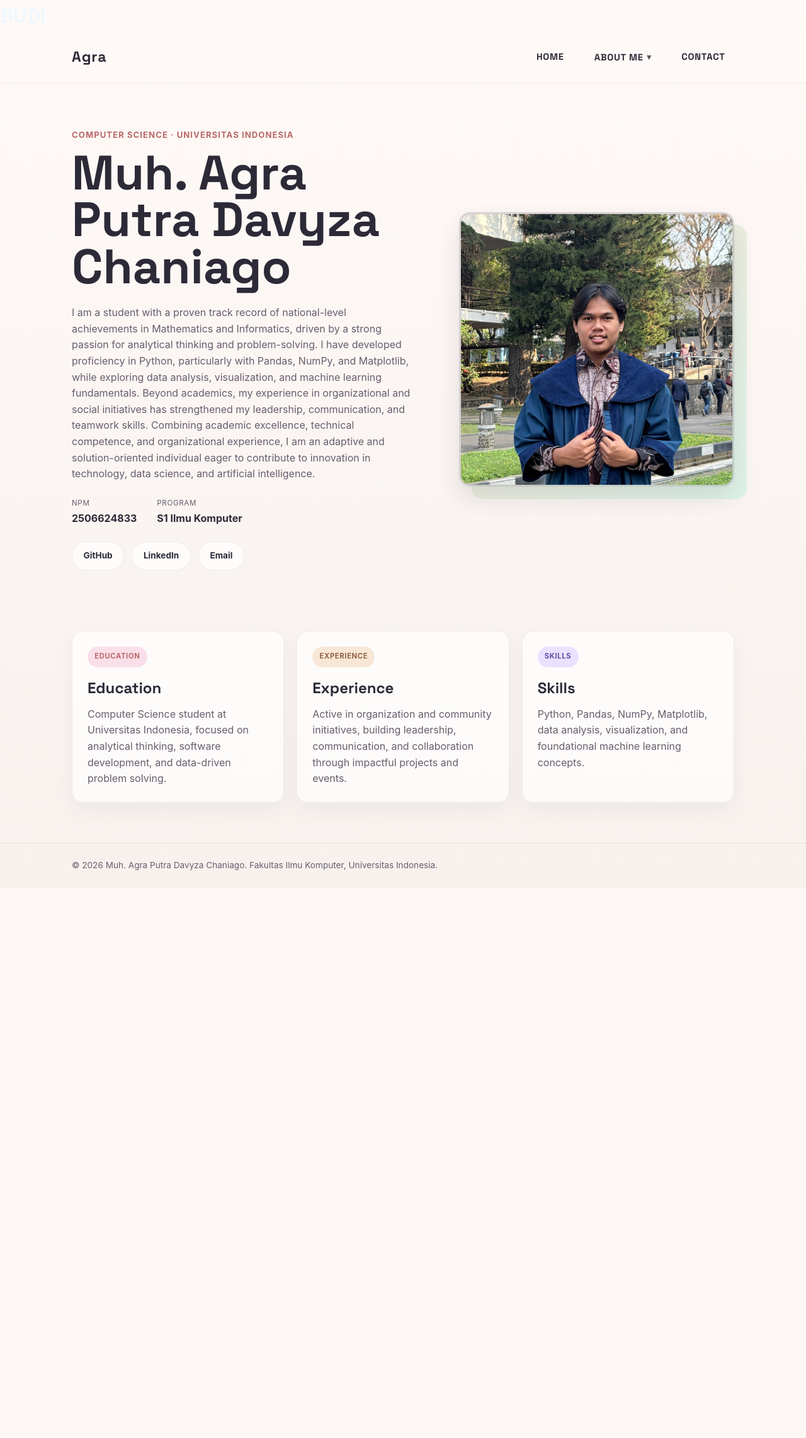
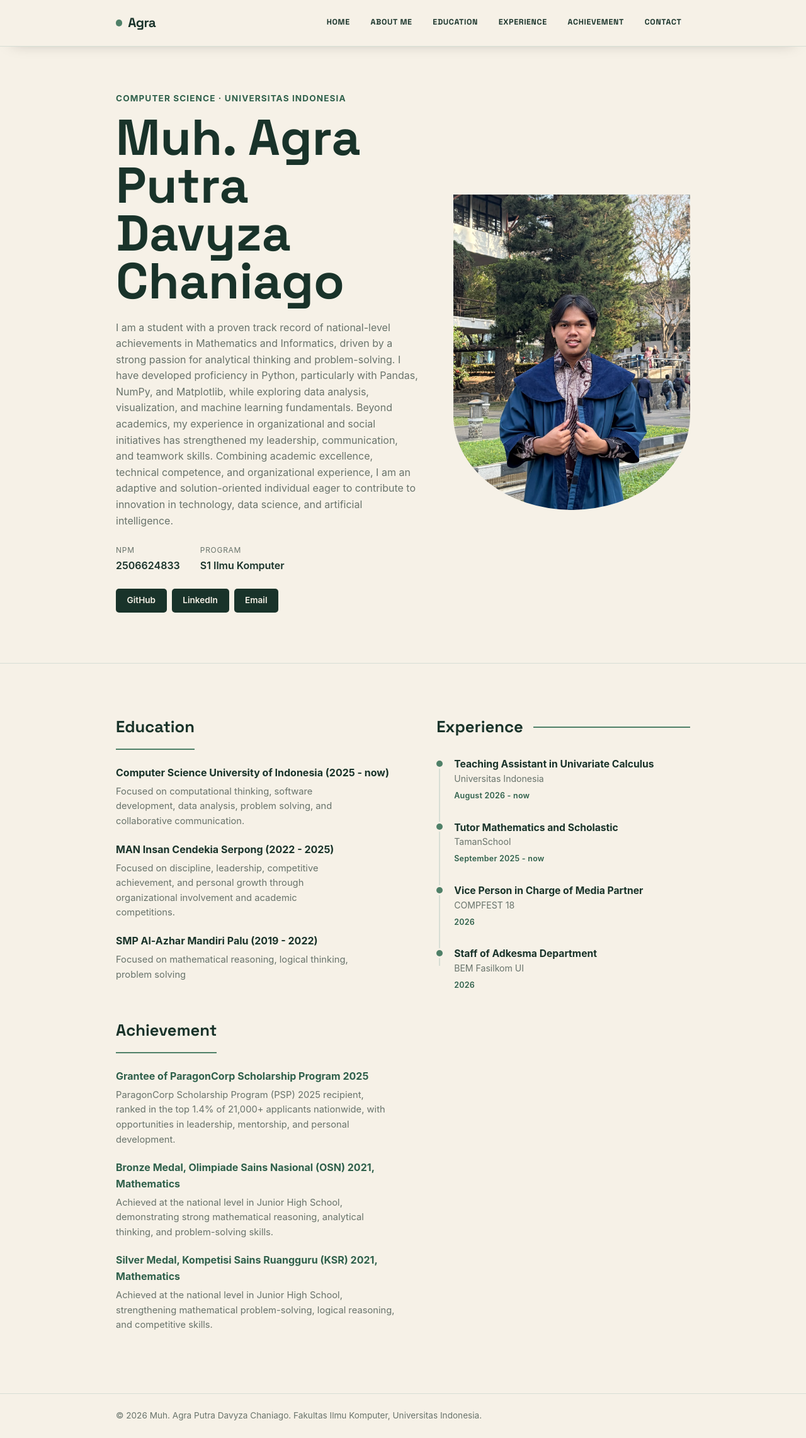
Before and after one commit to Agra-17/myportofolio, a Django app: page / in a window 1280 px wide. Shown: the whole page at 63% size. Before the commit the page ends 1382 px from the top, so only its background shows below. Run offline with Django 5.2, Linux system fonts and the light colour scheme.

Commit message:
Build new Section, Navbar and new UI - Membuat section experience, education dan achievement - Memperbarui tampilan Foto - Menambahkan navbar - Merevisi tampilan website secara keseluruhan

```diff
--- a/static/css/style.css
+++ b/static/css/style.css
@@ -5,37 +5,33 @@
 }
 
 :root {
-    --ink: #2d2a38;
-    --paper: #fffaf7;
-    --soft-rose: #f9dfe9;
-    --soft-peach: #f8e7d6;
-    --soft-lavender: #e9e2ff;
-    --soft-mint: #dff4ea;
-    --accent: #d67d7d;
-    --accent-dark: #b96868;
-    --line: #eadfd6;
-    --text-muted: #665d6c;
-    --card: rgba(255, 255, 255, 0.7);
-    --radius: 18px;
+    --ink: #19332a;
+    --paper: #f6f1e7;
+    --accent: #4f8068;
+    --accent-dark: #2f604b;
+    --line: #d7ded5;
+    --text-muted: #68736b;
+    --radius: 5px;
 }
 
 html {
     scroll-behavior: smooth;
+    scroll-padding-top: 6rem;
 }
 
 body {
     font-family: -apple-system, "Segoe UI", Roboto, Helvetica, Arial, sans-serif;
     color: var(--ink);
-    background: linear-gradient(180deg, #fffaf7 0%, #f7f1ee 100%);
+    background-color: var(--paper);
     line-height: 1.6;
 }
 
-h1, h2, .brand, .dropdown-toggle {
+h1, .brand {
     font-family: "Space Grotesk", -apple-system, sans-serif;
 }
 
 .container {
-    max-width: 1100px;
+    max-width: 960px;
     margin: 0 auto;
     padding: 0 1.5rem;
 }
@@ -44,112 +40,108 @@ h1, h2, .brand, .dropdown-toggle {
     position: sticky;
     top: 0;
     z-index: 50;
-    background: rgba(255, 250, 247, 0.8);
-    backdrop-filter: blur(10px);
-    border-bottom: 1px solid rgba(143, 126, 120, 0.12);
+    background-color: var(--paper);
+    border-bottom: 1px solid var(--line);
+    box-shadow: 0 12px 24px -20px rgba(28, 25, 23, 0.35);
 }
 
 .site-header .container {
     display: flex;
     justify-content: space-between;
     align-items: center;
-    padding: 1.15rem 1.5rem;
+    padding: 1rem 1.5rem;
+    position: relative;
+    gap: 2rem;
+}
+
+.header-inner {
+    overflow-x: auto;
+    scrollbar-width: none;
+}
+
+.header-inner::-webkit-scrollbar {
+    display: none;
 }
 
 .brand {
-    font-size: 1.45rem;
+    display: inline-flex;
+    align-items: center;
+    gap: 0.55rem;
+    font-size: 1.3rem;
     font-weight: 700;
     color: var(--ink);
     text-decoration: none;
-    letter-spacing: 0.04em;
+    letter-spacing: -0.03em;
+    white-space: nowrap;
 }
 
-.main-nav {
-    display: flex;
-    align-items: center;
-    gap: 1.2rem;
+.brand::before {
+    content: "";
+    width: 0.65rem;
+    height: 0.65rem;
+    background-color: var(--accent);
+    border-radius: 50%;
 }
 
-.main-nav > a,
-.dropdown-toggle {
+/* buat navbar */
+
+.site-header nav {
+    display: flex;
+    justify-content: center;
+    align-items: center;
+    gap: 0.35rem;
+    flex-shrink: 0;
+}
+
+.site-header nav a {
+    position: relative;
     font-family: "Space Grotesk", -apple-system, sans-serif;
-    font-size: 0.92rem;
+    font-size: 0.78rem;
     font-weight: 700;
     text-transform: uppercase;
+    text-decoration: none;
     letter-spacing: 0.05em;
-    text-decoration: none;
     color: var(--ink);
-    background: transparent;
-    border: none;
-    cursor: pointer;
-    padding: 0.6rem 0.9rem;
-    border-radius: 999px;
-    transition: all 0.2s ease;
+    padding: 0.65rem 0.85rem;
+    border-radius: var(--radius);
+    transition: color 0.2s ease, background-color 0.2s ease;
 }
 
-.main-nav > a:hover,
-.dropdown-toggle:hover,
-.dropdown-toggle:focus-visible {
+.site-header nav > a:hover,
+.site-header nav > a:focus-visible {
     color: var(--accent-dark);
-    background: rgba(214, 125, 125, 0.08);
-    outline: none;
+    background-color: rgba(79, 128, 104, 0.12);
 }
 
-.nav-dropdown {
-    position: relative;
+@media (max-width: 640px) {
+    .site-header .container {
+        padding: 0.85rem 1.25rem;
     }
 
-.dropdown-toggle {
-    display: inline-flex;
-    align-items: center;
-    gap: 0.35rem;
+    .brand {
+        flex-shrink: 0;
     }
 
-.caret {
-    font-size: 0.8rem;
-    opacity: 0.8;
+    .site-header nav {
+        gap: 0.1rem;
     }
 
-.dropdown-menu {
-    position: absolute;
-    top: calc(100% + 0.75rem);
-    left: 0;
-    display: grid;
-    min-width: 200px;
-    padding: 0.6rem;
-    border: 1px solid rgba(143, 126, 120, 0.12);
-    border-radius: 16px;
-    background: rgba(255, 255, 255, 0.92);
-    box-shadow: 0 18px 40px rgba(64, 56, 70, 0.08);
-    opacity: 0;
-    visibility: hidden;
-    transform: translateY(8px);
-    transition: all 0.2s ease;
+    .site-header nav a {
+        font-size: 0.7rem;
+        padding: 0.55rem 0.6rem;
+        white-space: nowrap;
     }
 
-.nav-dropdown:hover .dropdown-menu,
-.nav-dropdown:focus-within .dropdown-menu {
-    opacity: 1;
-    visibility: visible;
-    transform: translateY(0);
+    .brand {
+        font-size: 1.15rem;
+    }
 }
 
-.dropdown-menu a {
-    padding: 0.75rem 0.85rem;
-    border-radius: 12px;
-    color: var(--ink);
-    text-decoration: none;
-    font-weight: 600;
-    transition: background 0.2s ease, color 0.2s ease;
-}
-
-.dropdown-menu a:hover {
-    background: linear-gradient(135deg, var(--soft-rose), var(--soft-lavender));
-    color: var(--accent-dark);
-}
+/* foto */
 
 .hero {
-    padding: 4.5rem 0 4rem;
+    padding: 4.5rem 0 5rem;
+    scroll-margin-top: 5rem;
 }
 
 .hero-grid {
@@ -170,7 +162,7 @@ h1, h2, .brand, .dropdown-toggle {
 }
 
 .hero-kicker {
-    font-size: 0.82rem;
+    font-size: 0.85rem;
     letter-spacing: 0.08em;
     text-transform: uppercase;
     color: var(--accent-dark);
@@ -179,14 +171,14 @@ h1, h2, .brand, .dropdown-toggle {
 }
 
 .hero-identity h1 {
-    font-size: clamp(2.6rem, 6vw, 5rem);
-    line-height: 0.97;
-    max-width: 540px;
+    font-size: clamp(3rem, 7vw, 5rem);
+    line-height: 0.95;
 }
 
+/* penjelasan bio */
 .bio {
     color: var(--text-muted);
-    max-width: 540px;
+    max-width: 480px;
     margin-bottom: 1.5rem;
 }
 
@@ -197,7 +189,7 @@ h1, h2, .brand, .dropdown-toggle {
 }
 
 .meta-row dt {
-    font-size: 0.72rem;
+    font-size: 0.75rem;
     text-transform: uppercase;
     letter-spacing: 0.06em;
     color: var(--text-muted);
@@ -205,31 +197,29 @@ h1, h2, .brand, .dropdown-toggle {
 }
 
 .meta-row dd {
-    font-weight: 700;
+    font-weight: 600;
 }
 
 .social-links {
     display: flex;
-    gap: 0.75rem;
+    gap: 0.5rem;
     flex-wrap: wrap;
 }
 
 .social-link {
     display: inline-block;
     font-size: 0.85rem;
-    font-weight: 700;
+    font-weight: 600;
     text-decoration: none;
-    color: var(--ink);
-    background: rgba(255, 255, 255, 0.7);
-    border: 1px solid rgba(143, 126, 120, 0.12);
-    border-radius: 999px;
-    padding: 0.7rem 1.1rem;
-    transition: all 0.2s ease;
+    color: var(--paper);
+    background-color: var(--ink);
+    border-radius: var(--radius);
+    padding: 0.5rem 1.1rem;
+    transition: background-color 0.2s ease;
 }
 
 .social-link:hover {
-    background: linear-gradient(135deg, var(--soft-rose), var(--soft-lavender));
-    transform: translateY(-1px);
+    background-color: var(--accent);
 }
 
 .hero-photo {
@@ -244,74 +234,197 @@ h1, h2, .brand, .dropdown-toggle {
     left: 1.25rem;
     width: 100%;
     height: 100%;
-    background: linear-gradient(135deg, var(--soft-peach), var(--soft-mint));
+    background-color: var(--accent);
     border-radius: var(--radius);
     z-index: 0;
 }
 
 .avatar {
     position: relative;
-    z-index: 1;
+    z-index: 2;
     display: block;
     width: 100%;
-    aspect-ratio: 1 / 1;
+    aspect-ratio: 3 / 4;
     object-fit: cover;
-    border-radius: var(--radius);
-    border: 3px solid rgba(45, 42, 56, 0.18);
-    box-shadow: 0 18px 38px rgba(45, 42, 56, 0.12);
+    border-radius: 0 0 50% 50% / 0 0 30% 30%;
 }
 
+/* About section: Education, Experience dan Achievement */
 .about-section {
-    padding: 2rem 0 4rem;
+    padding: 5rem 0 6rem;
+    border-top: 1px solid var(--line);
+    scroll-margin-top: 5rem;
+}
+
+.contact-section {
+    padding: 3rem 0 4rem;
+    border-top: 1px solid var(--line);
+    scroll-margin-top: 6rem;
+}
+
+.contact-section h2 {
+    font-family: "Space Grotesk", -apple-system, sans-serif;
+    font-size: 1.6rem;
+    margin-bottom: 1.5rem;
+    padding-bottom: 0.85rem;
+    border-bottom: 2px solid var(--accent);
+    display: inline-block;
+}
+
+.contact-links {
+    gap: 0.5rem;
 }
 
 .about-grid {
     display: grid;
-    grid-template-columns: repeat(3, minmax(0, 1fr));
-    gap: 1.25rem;
+    grid-template-columns: 1.05fr 0.95fr;
+    grid-template-areas:
+        "education  experience"
+        "achievement experience";
+    gap: 3.5rem 4rem;
 }
 
-.info-card {
-    background: var(--card);
-    border: 1px solid rgba(143, 126, 120, 0.12);
-    border-radius: var(--radius);
-    box-shadow: 0 12px 28px rgba(64, 56, 70, 0.05);
-    padding: 1.5rem;
+.education-card { grid-area: education; }
+.achievement-card { grid-area: achievement; }
+.experience-card { grid-area: experience; }
+
+.about-card h2 {
+    font-family: "Space Grotesk", -apple-system, sans-serif;
+    font-size: 1.6rem;
+    margin-bottom: 1.5rem;
+    padding-bottom: 0.85rem;
+    border-bottom: 2px solid var(--accent);
+    display: inline-block;
 }
 
-.card-badge {
-    display: inline-block;
-    font-size: 0.7rem;
-    font-weight: 700;
-    letter-spacing: 0.06em;
-    text-transform: uppercase;
-    padding: 0.45rem 0.7rem;
-    border-radius: 999px;
-    margin-bottom: 0.9rem;
+
+.about-card {
+    scroll-margin-top: 6rem;
 }
 
-.badge-rose {
-    background: var(--soft-rose);
+/* Education */
+.education-card h4 {
+    font-size: 1rem;
+    font-weight: 700;
+    margin-top: 1.25rem;
+}
+
+.education-card h4:first-of-type {
+    margin-top: 0;
+}
+
+.education-card p {
+    color: var(--text-muted);
+    font-size: 0.92rem;
+    margin-top: 0.35rem;
+    max-width: 40ch;
+}
+
+/* Achievement */
+.achievement-card h3 {
+    font-size: 1rem;
+    font-weight: 700;
+    margin-top: 1.25rem;
     color: var(--accent-dark);
 }
 
-.badge-peach {
-    background: var(--soft-peach);
-    color: #8d6141;
+.achievement-card h3:first-of-type {
+    margin-top: 0;
 }
 
-.badge-lavender {
-    background: var(--soft-lavender);
-    color: #5f4ca7;
+.achievement-card p {
+    color: var(--text-muted);
+    font-size: 0.92rem;
+    margin-top: 0.35rem;
 }
 
-.info-card h2 {
-    font-size: 1.5rem;
-    margin-bottom: 0.6rem;
+/* Experience: timeline */
+.experience-heading {
+    display: flex;
+    align-items: center;
+    gap: 1rem;
+    margin-bottom: 1.75rem;
 }
 
-.info-card p {
+.experience-heading h2 {
+    margin-bottom: 0;
+    padding-bottom: 0;
+    border-bottom: none;
+    white-space: nowrap;
+}
+
+.experience-heading-line {
+    flex: 1;
+    height: 2px;
+    background-color: var(--accent);
+}
+
+.experience-list {
+    position: relative;
+}
+
+.experience-item {
+    position: relative;
+    padding-left: 1.75rem;
+    padding-bottom: 1.85rem;
+}
+
+.experience-item:last-child {
+    padding-bottom: 0;
+}
+
+.experience-item:not(:last-child)::before {
+    content: "";
+    position: absolute;
+    top: 0.4rem;
+    left: 4px;
+    bottom: -1.85rem;
+    width: 2px;
+    background-color: var(--line);
+}
+
+.experience-marker {
+    position: absolute;
+    top: 0.3rem;
+    left: 0;
+    width: 10px;
+    height: 10px;
+    border-radius: 50%;
+    background-color: var(--accent);
+    box-shadow: 0 0 0 3px var(--paper);
+}
+
+.experience-content h3 {
+    font-size: 0.98rem;
+    font-weight: 700;
+    line-height: 1.35;
+}
+
+.experience-content p {
     color: var(--text-muted);
+    font-size: 0.88rem;
+    margin-top: 0.1rem;
+}
+
+.experience-date {
+    display: block;
+    margin-top: 0.35rem;
+    font-size: 0.78rem;
+    letter-spacing: 0.02em;
+    color: var(--accent-dark);
+    font-weight: 600;
+}
+
+@media (max-width: 800px) {
+    .about-grid {
+        grid-template-columns: 1fr;
+        grid-template-areas:
+            "education"
+            "experience"
+            "achievement";
+        gap: 3rem;
+    }
+
 }
 
 .site-footer {
@@ -322,16 +435,6 @@ h1, h2, .brand, .dropdown-toggle {
 }
 
 @media (max-width: 600px) {
-    .site-header .container {
-        flex-direction: column;
-        gap: 1rem;
-    }
-
-    .main-nav {
-        flex-wrap: wrap;
-        justify-content: center;
-    }
-
     .hero-grid {
         grid-template-columns: 1fr;
         grid-template-areas:
@@ -341,12 +444,7 @@ h1, h2, .brand, .dropdown-toggle {
     }
 
     .hero-photo {
-        max-width: 220px;
-        margin: 0 auto;
-    }
-
-    .about-grid {
-        grid-template-columns: 1fr;
+        max-width: 220px    ;
     }
 
     .social-links {
--- a/templates/index.html
+++ b/templates/index.html
@@ -10,46 +10,34 @@
     <link rel="stylesheet" href="/static/css/style.css">
 </head>
 <body>
-    <h1 style="color: aliceblue;">
-        BUDI
-    </h1>
     <header class="site-header">
-        <div class="container">
+        <div class="container header-inner">
             <a href="#profile" class="brand">Agra</a>
-            <nav class="main-nav">
+
+            <nav class="main-nav" id="main-nav">
                 <a href="#profile">Home</a>
-
-                <div class="nav-dropdown">
-                    <button class="dropdown-toggle" type="button">
-                        About Me
-                        <span class="caret">▾</span>
-                    </button>
-                    <div class="dropdown-menu">
-                        <a href="#education">Education</a>
-                        <a href="#experience">Experience</a>
-                        <a href="#skills">Skills</a>
-                    </div>
-                </div>
-
+                <a href="#aboutme">About Me</a>
+                <a href="#education">Education</a>
+                <a href="#experience">Experience</a>
+                <a href="#achievement">Achievement</a>
                 <a href="#contact">Contact</a>
             </nav>
         </div>
     </header>
 
-    <main>
+    <main class="page-content">
         <section class="hero" id="profile">
             <div class="container hero-grid">
-                <div class="hero-identity">
+                <div class="hero-identity hero-content">
                     <p class="hero-kicker">Computer Science &middot; Universitas Indonesia</p>
                     <h1>Muh. Agra Putra Davyza Chaniago</h1>
                 </div>
                 <div class="hero-photo">
-                    <div class="photo-block"></div>
                     <img class="avatar" src="/static/img/foto agra.jpeg" alt="Photo of Agra">
                 </div>
-                <div class="hero-details">
+                <div class="hero-details hero-content">
                     <p class="bio">I am a student with a proven track record of national-level achievements in Mathematics and Informatics, driven by a strong passion for analytical thinking and problem-solving. I have developed proficiency in Python, particularly with Pandas, NumPy, and Matplotlib, while exploring data analysis, visualization, and machine learning fundamentals. Beyond academics, my experience in organizational and social initiatives has strengthened my leadership, communication, and teamwork skills. Combining academic excellence, technical competence, and organizational experience, I am an adaptive and solution-oriented individual eager to contribute to innovation in technology, data science, and artificial intelligence.</p>
-                    <dl class="meta-list">
+                    <dl class="meta-list profile-meta">
                         <div class="meta-row">
                             <dt>NPM</dt>
                             <dd>2506624833</dd>
@@ -59,33 +47,82 @@
                             <dd>S1 Ilmu Komputer</dd>
                         </div>
                     </dl>
-                    <div class="social-links">
+                    <div class="social-links profile-links" id="contact">
                         <a href="https://github.com/Agra-17" class="social-link">GitHub</a>
                         <a href="https://linkedin.com/in/muh-agra-putra-davyza-chaniago-01a563276/" class="social-link">LinkedIn</a>
-                        <a href="muhammadagradc@gmail.com" class="social-link">Email</a>
+                        <a href="mailto:muhammadagradc@gmail.com" class="social-link">Email</a>
                     </div>
                 </div>
             </div>
         </section>
 
         <section class="about-section" id="aboutme">
+            <!-- untuk bagian Education -->
             <div class="container about-grid">
-                <article class="info-card" id="education">
-                    <span class="card-badge badge-rose">Education</span>
-                    <h2>Education</h2>
-                    <p>Computer Science student at Universitas Indonesia, focused on analytical thinking, software development, and data-driven problem solving.</p>
-                </article>
+            <article class="about-card education-card" id="education">
+                <h2>Education</h2>
+                    <h4>Computer Science University of Indonesia (2025 - now)</h4>
+                    <p>Focused on computational thinking, software development, data analysis, problem solving, and collaborative communication.</p>
 
-                <article class="info-card" id="experience">
-                    <span class="card-badge badge-peach">Experience</span>
+                    <h4>MAN Insan Cendekia Serpong (2022 - 2025)</h4>
+                    <p>Focused on discipline, leadership, competitive achievement, and personal growth through organizational involvement and academic competitions.</p>
+
+                    <h4>SMP Al-Azhar Mandiri Palu (2019 - 2022)</h4>
+                    <p>Focused on mathematical reasoning, logical thinking, problem solving</p>
+            </article>
+
+            <!-- untuk bagian Experience -->
+            <article class="about-card experience-card" id="experience">
+                <div class="experience-heading">
                     <h2>Experience</h2>
-                    <p>Active in organization and community initiatives, building leadership, communication, and collaboration through impactful projects and events.</p>
-                </article>
+                    <span class="experience-heading-line"></span>
+                </div>
+                <div class="experience-list">
+                    <div class="experience-item">
+                        <div class="experience-marker"></div>
+                        <div class="experience-content">
+                            <h3>Teaching Assistant in Univariate Calculus</h3>
+                            <p>Universitas Indonesia</p>
+                        </div>
+                        <time class="experience-date">August 2026 - now</time>
+                    </div>
+                    <div class="experience-item">
+                        <div class="experience-marker"></div>
+                        <div class="experience-content">
+                            <h3>Tutor Mathematics and Scholastic</h3>
+                            <p>TamanSchool</p>
+                        </div>
+                        <time class="experience-date">September 2025 - now</time>
+                    </div>
+                    <div class="experience-item">
+                        <div class="experience-marker"></div>
+                        <div class="experience-content">
+                            <h3>Vice Person in Charge of Media Partner</h3>
+                            <p>COMPFEST 18</p>
+                        </div>
+                        <time class="experience-date">2026</time>
+                    </div>
+                    <div class="experience-item">
+                        <div class="experience-marker"></div>
+                        <div class="experience-content">
+                            <h3>Staff of Adkesma Department</h3>
+                            <p>BEM Fasilkom UI</p>
+                        </div>
+                        <time class="experience-date">2026</time>
+                    </div>
+                </div>
+            </article>
 
-                <article class="info-card" id="skills">
-                    <span class="card-badge badge-lavender">Skills</span>
-                    <h2>Skills</h2>
-                    <p>Python, Pandas, NumPy, Matplotlib, data analysis, visualization, and foundational machine learning concepts.</p>
+            <!-- untuk bagian Achivement -->
+            <article class="about-card achievement-card" id="achievement">
+                <h2>Achievement</h2>
+                    <h3>Grantee of ParagonCorp Scholarship Program 2025</h3>
+                        <p>ParagonCorp Scholarship Program (PSP) 2025 recipient, ranked in the top 1.4% of 21,000+ applicants nationwide, with opportunities in leadership, mentorship, and personal development.</p>
+                    <h3>Bronze Medal, Olimpiade Sains Nasional (OSN) 2021, Mathematics</h3>
+                        <p>Achieved at the national level in Junior High School, demonstrating strong mathematical reasoning, analytical thinking, and problem-solving skills.</p>
+                    <h3>Silver Medal, Kompetisi Sains Ruangguru (KSR) 2021, Mathematics</h3>
+                        <p>Achieved at the national level in Junior High School, strengthening mathematical problem-solving, logical reasoning, and competitive skills.</p>
+
                 </article>
             </div>
         </section>
```
Lines whose indentation alone changed are shown as unchanged.
